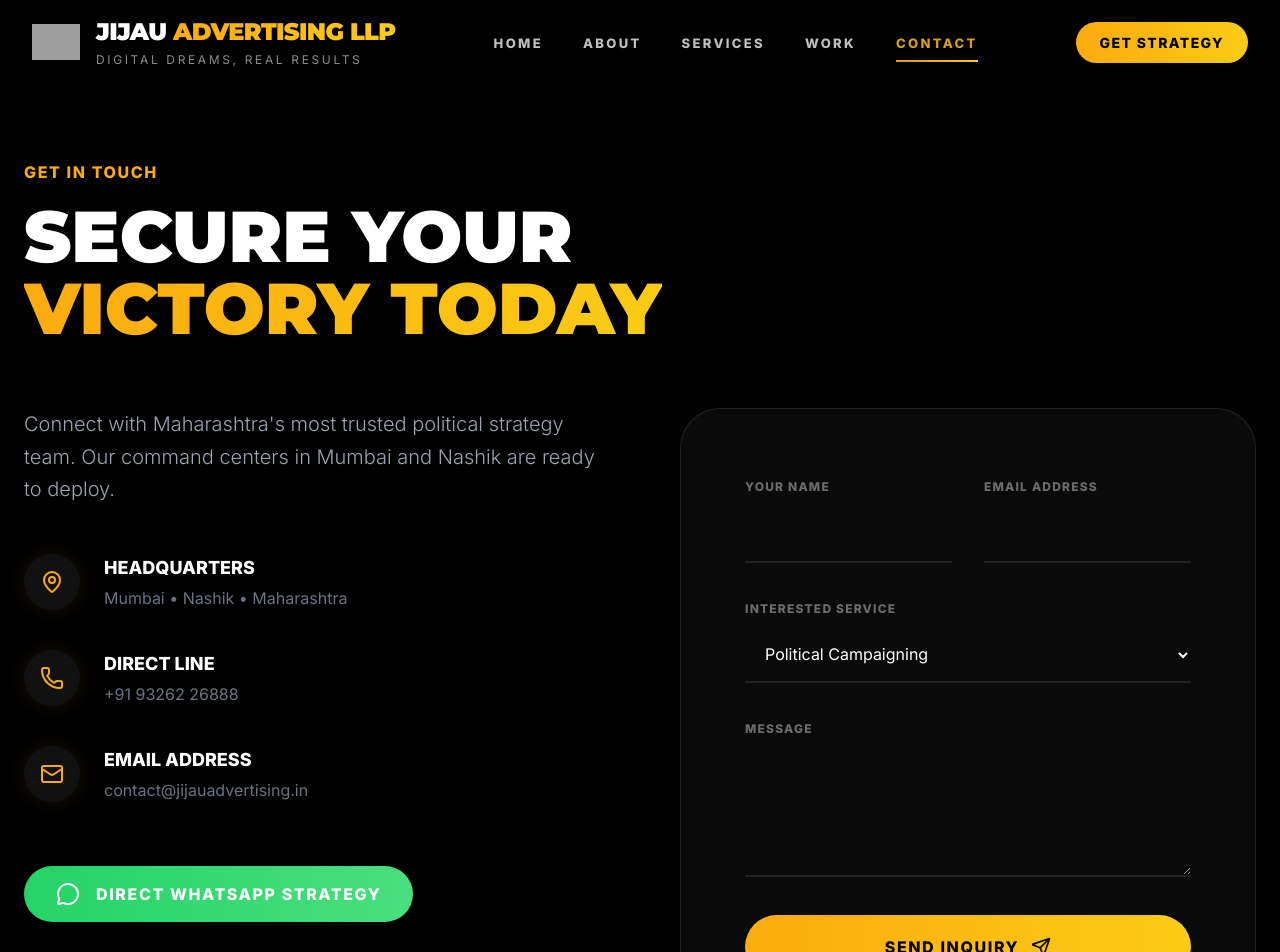
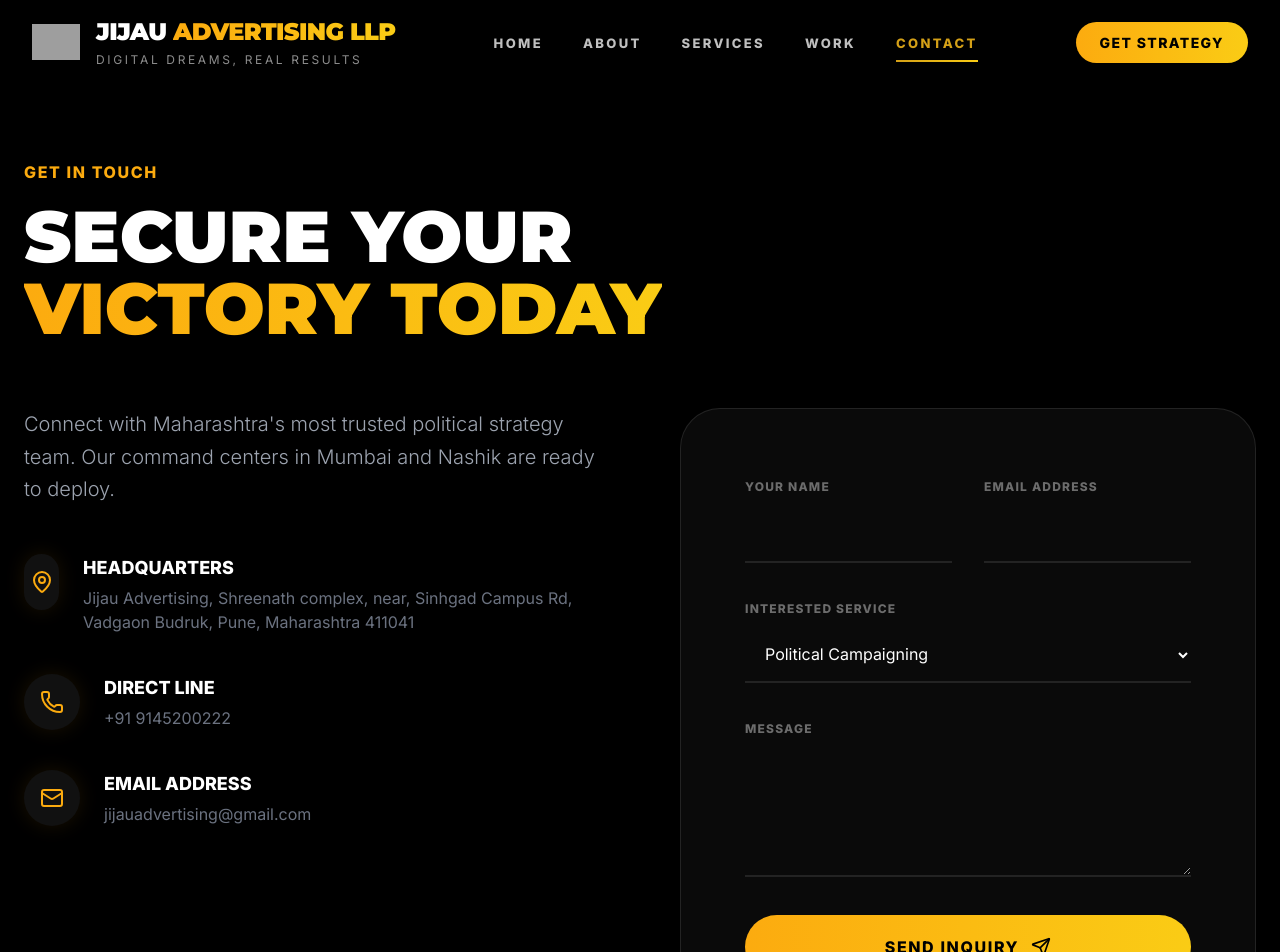
Before and after one commit to aishwaryakoche44/jijau-advertising, a React (Create React App) app: page /contact in a window 1280 px wide. Shown: the top 952 px of the page. Built offline with nearby package versions, Linux system fonts and the light colour scheme; grey boxes are pictures that could not be loaded.

Commit message:
Update website

```diff
--- a/src/Pages/Contact.jsx
+++ b/src/Pages/Contact.jsx
@@ -68,9 +68,9 @@
           <div className="space-y-10">
 
             {[
-              { icon: MapPin, title: "Headquarters", text: "Mumbai • Nashik • Maharashtra" },
-              { icon: Phone, title: "Direct Line", text: "+91 93262 26888" },
-              { icon: Mail, title: "Email Address", text: "contact@jijauadvertising.in" },
+              { icon: MapPin, title: "Headquarters", text: "Jijau Advertising, Shreenath complex, near, Sinhgad Campus Rd, Vadgaon Budruk, Pune, Maharashtra 411041" },
+              { icon: Phone, title: "Direct Line", text: "+91  9145200222" },
+              { icon: Mail, title: "Email Address", text: "jijauadvertising@gmail.com" },
             ].map((item, i) => (
               <motion.div
                 key={i}
@@ -89,12 +89,12 @@
           </div>
 
           {/* WhatsApp CTA */}
-          <a
-            href="https://wa.me/919326226888"
+          {/* <a
+            href="https://wa.me/91 9145200222"
             className="mt-16 inline-flex items-center gap-4 bg-gradient-to-r from-[#25D366] to-green-400 text-white px-8 py-4 rounded-full font-bold uppercase tracking-widest hover:scale-105 transition-all duration-300 shadow-lg"
           >
             <MessageCircle size={24} /> Direct WhatsApp Strategy
-          </a>
+          </a> */}
         </motion.div>
 
         {/* ---- CONTACT FORM ---- */}
```
Also changed, not shown: src/image/WhatsApp Image 2026-06-30 at 10.31.13 AM (1).jpeg (added).
